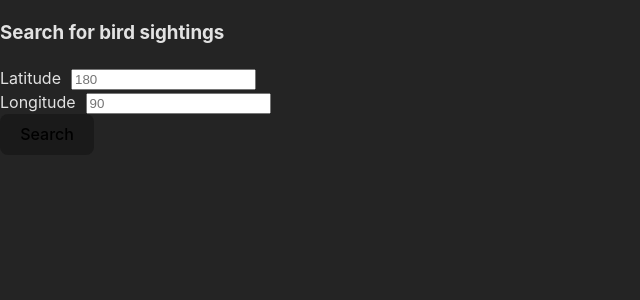
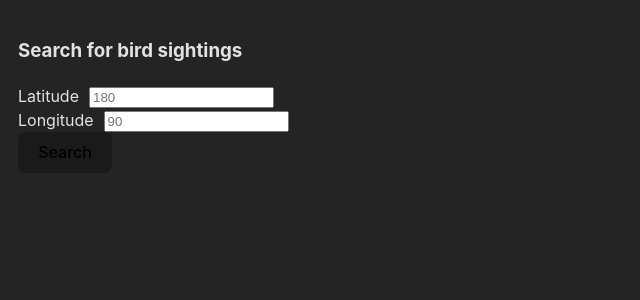
Before and after one commit to sareenarazak/birds-eye, a React (Vite) app: page / in a window 1280 px wide. Shown: the top 300 px of the page, without its empty margins (0-640 px from the left). Built offline with nearby package versions, Linux system fonts and the light colour scheme; the HTML template or start-up script is replaced by a standard one.

Commit message:
Refactoring
* Fixing indentation
* Add font awesome dependency
* Updated todos

```diff
--- a/src/App.tsx
+++ b/src/App.tsx
@@ -1,25 +1,25 @@
-import './App.css'
-import React, {FormEvent, useReducer} from "react";
-import {SearchBar} from "./components/SearchBar";
-import {SearchResults} from "./components/SearchResults";
-import {birdReducer, initialState} from "./birdReducer";
+import "./App.css"
+import React, { FormEvent, useReducer } from "react";
+import { SearchBar } from "./components/SearchBar";
+import { SearchResults } from "./components/SearchResults";
+import { birdReducer, initialState } from "./birdReducer";
+import { Favorites } from "./components/Favorites";
 
 function App() {
-    const BASE_URL = 'https://api.ebird.org/v2/data/obs/geo/recent?';
-    // const API_KEY = import.meta.env.VITE_EBIRD_API_KEY;
+    const E_BIRD_BASE_URL = 'https://api.ebird.org/v2/data/obs/geo/recent?';
 
     const [birds, dispatch] = useReducer(birdReducer, initialState);
 
 
     async function handleSearch(event: FormEvent<HTMLFormElement>) {
         event.preventDefault();
+
         const formData = new FormData(event.currentTarget);
-
         const latitude = Number.parseFloat(formData.get('latitude') as string);
         const longitude = Number.parseFloat(formData.get('longitude') as string);
-        const URL =  `${BASE_URL}lat=${latitude}&lng=${longitude}`;
 
-        console.log(URL);
+        const URL =  `${E_BIRD_BASE_URL}lat=${latitude}&lng=${longitude}`;
+
         try {
             const response = await fetch(URL, {
                 headers : {
@@ -45,7 +45,6 @@ function App() {
         } catch (error) {
             console.error('Error fetching bird sightings:', error);
         }
-
     }
 
     async function getWikiImage(name: string) {
@@ -58,7 +57,6 @@ function App() {
 
         if (Object.keys(pages).length > 0) {
             const imageId = Object.keys(pages)[0];
-            console.log(imageId)
             return pages[imageId].thumbnail?.source || 'no_image';
         }
 
@@ -69,8 +67,8 @@ function App() {
     return (
         <>
             <SearchBar onSearch={ handleSearch }/>
+            <Favorites/>
             <SearchResults birdSightings={ birds.sightings }/>
-        {/*<Favorites/>*/}
         </>
     )
 }
--- a/src/birdReducer.ts
+++ b/src/birdReducer.ts
@@ -3,16 +3,15 @@ interface Birds {
 }
 
 interface Action {
-    type: 'set_sightings';
+    type: string;
     sightings: [];
 }
-
 
 export const initialState: Birds = {
     sightings: [],
 };
 
-export function  birdReducer(birds:  Birds, action: Action) {
+export function  birdReducer(birds: Birds, action: Action) {
     switch (action.type) {
         case 'set_sightings': {
             return {
--- a/src/components/BirdCard.tsx
+++ b/src/components/BirdCard.tsx
@@ -1,15 +1,14 @@
 import React from "react";
 
-interface BirdData {
+export interface BirdData {
     commonName: string;
     scientificName: string;
-    speciesCode: string;
     location: string;
     imageUrl: string;
 }
 
 export function BirdCard({ birdData } : { birdData : BirdData}) {
-    const { commonName, scientificName, speciesCode, location, imageUrl } = birdData;
+    const { commonName, scientificName, location, imageUrl } = birdData;
 
     return (
         <div className="bird-card">
@@ -19,7 +18,7 @@ export function BirdCard({ birdData } : { birdData : BirdData}) {
 
             <div className="bird-info">
                 <h2 className="common-name">{commonName}</h2>
-                <p className="scientific-name"><i>{scientificName}</i></p>
+                <h4 className="scientific-name"><i>{scientificName}</i></h4>
                 <p className="location">location: {location}</p>
             </div>
         </div>
--- a/src/components/SearchBar.tsx
+++ b/src/components/SearchBar.tsx
@@ -1,12 +1,10 @@
-import React, {FormEvent} from "react";
+import React, { FormEvent } from "react";
 
 interface SearchBarProps {
     onSearch: (event: FormEvent<HTMLFormElement>) => void;
 }
 
 export function SearchBar({ onSearch } : SearchBarProps) {
-
-
     return (
         <>
             <h3> Search for bird sightings</h3>
@@ -19,8 +17,6 @@ export function SearchBar({ onSearch } : SearchBarProps) {
                 <br/>
                 <button type="submit">Search</button>
             </form>
-
         </>
-
     )
 }
--- a/src/components/SearchResults.tsx
+++ b/src/components/SearchResults.tsx
@@ -1,15 +1,14 @@
-import {BirdCard} from "./BirdCard";
+import { BirdCard } from "./BirdCard";
 import React from "react";
 
 export function SearchResults({ birdSightings }: { birdSightings: any[] }) {
     return (
         <div className="bird-grid">
-            {birdSightings.map((bird) => (
+            { birdSightings.map((bird) => (
                     <BirdCard key={bird.speciesCode}
                         birdData={{
                             commonName: bird.comName,
                             scientificName: bird.sciName,
-                            speciesCode: bird.speciesCode,
                             location: bird.locId,
                             imageUrl: bird.imageUrl
                         }}
--- a/src/index.css
+++ b/src/index.css
@@ -23,9 +23,7 @@ a:hover {
 }
 
 body {
-  margin: 0;
-  min-width: 320px;
-  min-height: 100vh;
+  padding: 10px
 }
 
 h1 {
```
Lines whose indentation alone changed are shown as unchanged.
